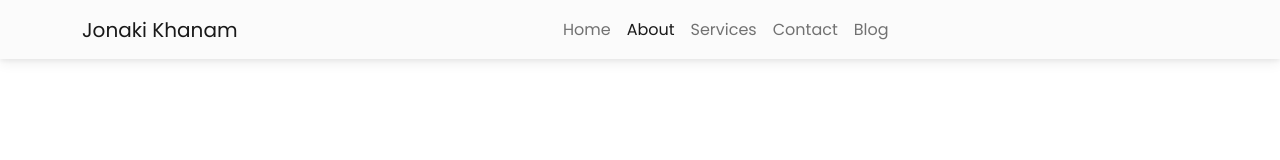
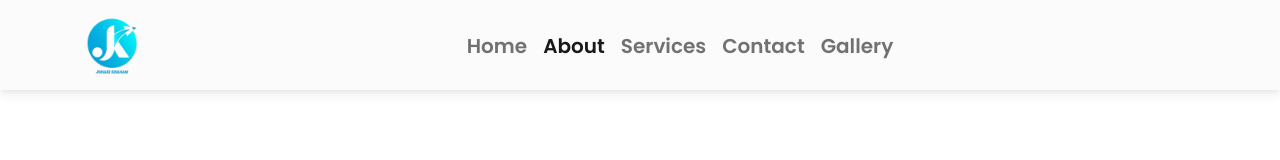
Before and after one commit to Mostafa-Rayhan/Jonaki-Portfolio, a React (Create React App) app: page /about in a window 1280 px wide. Shown: the top 160 px of the page. Built offline with nearby package versions, Linux system fonts and the light colour scheme.

Commit message:
navbar update

```diff
--- a/src/App.js
+++ b/src/App.js
@@ -4,6 +4,7 @@
 import About from "./pages/About/About";
 import Services from "./pages/Services/Services";
 import Contact from "./pages/Contact/ContactPage";
+import Gallery from "./pages/Gallery/GalleryPage";
 import "./App.css";
 import Footer from './components/Footer/Footer'
 
@@ -17,7 +18,7 @@
           <Route exact path="/" element={<Home />} />
           <Route exact path="/services" element={<Services />} />
           <Route exact path="/about" element={<About />} />
-          {/* <Route exact path="/blog" element={Blog} /> */}
+          <Route exact path="/gallery" element={<Gallery />} />
           <Route exact path="/contact" element={<Contact />} />
         </Routes>
         {/* </Switch> */}
--- a/src/components/Certification/Certification.js
+++ b/src/components/Certification/Certification.js
@@ -12,7 +12,7 @@
     <div className='sectionGap pb-5'>
         {/* <Container> */}
             <div className='text-center'>
-                <h1 className='header1'>Certifications</h1>
+                <h1 className='header1'>Certifications And Achivement</h1>
                 <p className='peragraph'>I have worked on a wide range of projects. Here are some of my projects.</p>
             </div>
 
--- a/src/components/Navbar/navbar.js
+++ b/src/components/Navbar/navbar.js
@@ -1,15 +1,19 @@
 import React from "react";
 import { Container, Nav, Navbar } from "react-bootstrap";
 import { NavLink } from "react-router-dom";
+import '../../styles/HomePage.css'
+import logo from "../../Image/Jonaki-Khanam-Logo-150x150.png"
 
 const navbar = () => {
   return (
-    <Navbar expand="lg" bg="light" data-bs-theme="light">
+    <Navbar expand="lg" bg="light" data-bs-theme="light" className="navSize">
       <Container>
-        <Navbar.Brand href="home">Jonaki Khanam</Navbar.Brand>
+        <Navbar.Brand href="home" >
+          <img src={logo} alt="Logo" className="navBrand" />
+        </Navbar.Brand>
         <Navbar.Toggle aria-controls="basic-navbar-nav" />
         <Navbar.Collapse id="basic-navbar-nav">
-          <Nav className="mx-auto">
+          <Nav className="mx-auto navItem">
             <Nav.Link as={NavLink} to="/">
               Home
             </Nav.Link>
@@ -22,8 +26,8 @@
             <Nav.Link as={NavLink} to="/contact">
               Contact
             </Nav.Link>
-            <Nav.Link as={NavLink} to="/blog">
-              Blog
+            <Nav.Link as={NavLink} to="/gallery">
+              Gallery
             </Nav.Link>
           </Nav>
         </Navbar.Collapse>
--- /dev/null
+++ b/src/pages/Gallery/GalleryPage.js
@@ -0,0 +1,9 @@
+import React from 'react'
+
+const GalleryPage = () => {
+  return (
+    <div>GalleryPage</div>
+  )
+}
+
+export default GalleryPage
--- a/src/styles/HomePage.css
+++ b/src/styles/HomePage.css
@@ -1,3 +1,19 @@
+/* Navbar */
+.navSize{
+    height: 90px;
+}
+
+.navBrand{
+    height: 60px;
+    width: 60px;
+}
+
+.navItem{
+    font-size: 20px;
+    font-weight: 600;
+    font-family: 'Poppins', sans-serif;
+}
+
 /* Hero Section */
 
 .sectionGap{
```
Also changed, not shown: public/Jonaki-Khanam-Logo-150x150.png (added), src/Image/Jonaki-Khanam-Logo-150x150.png (added).
